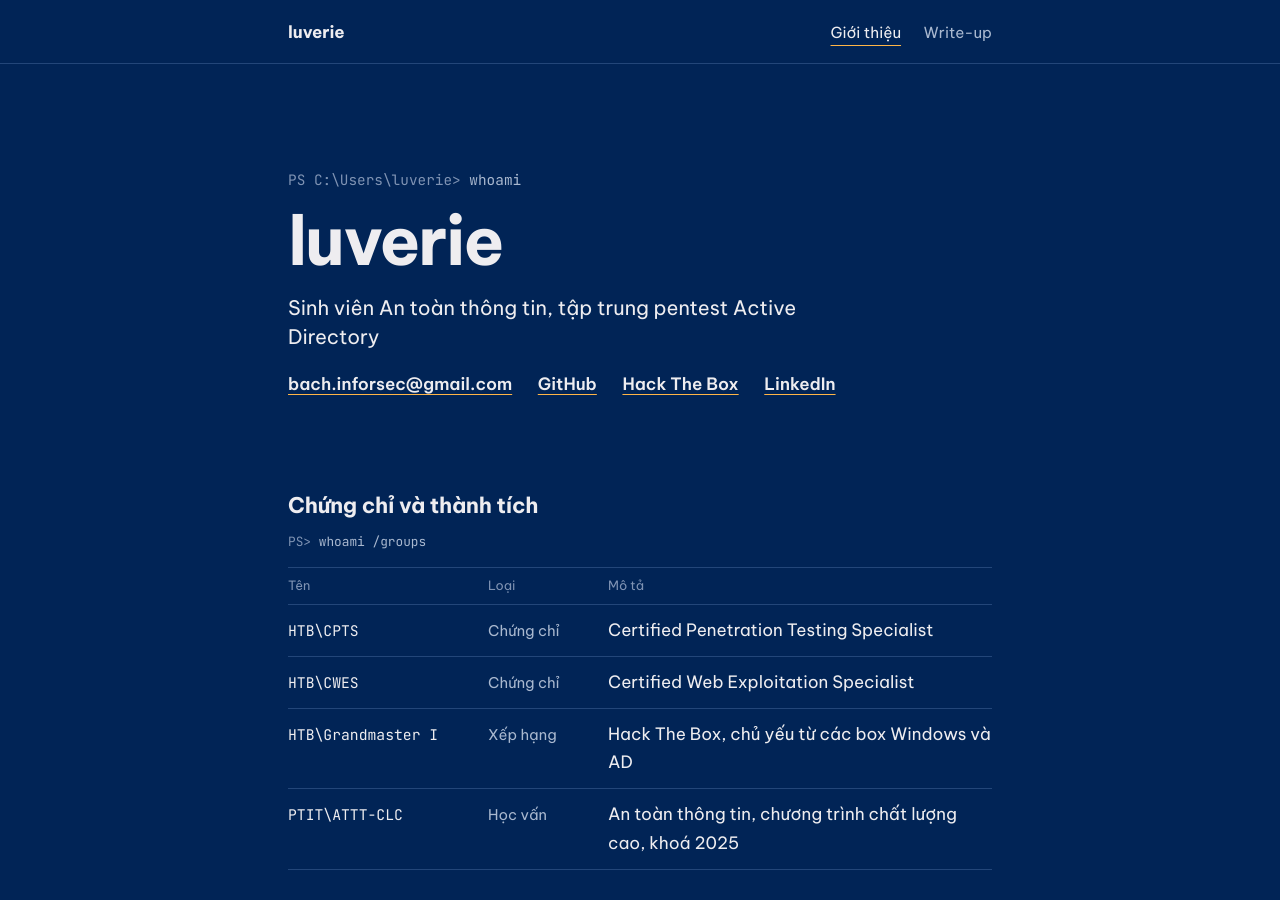
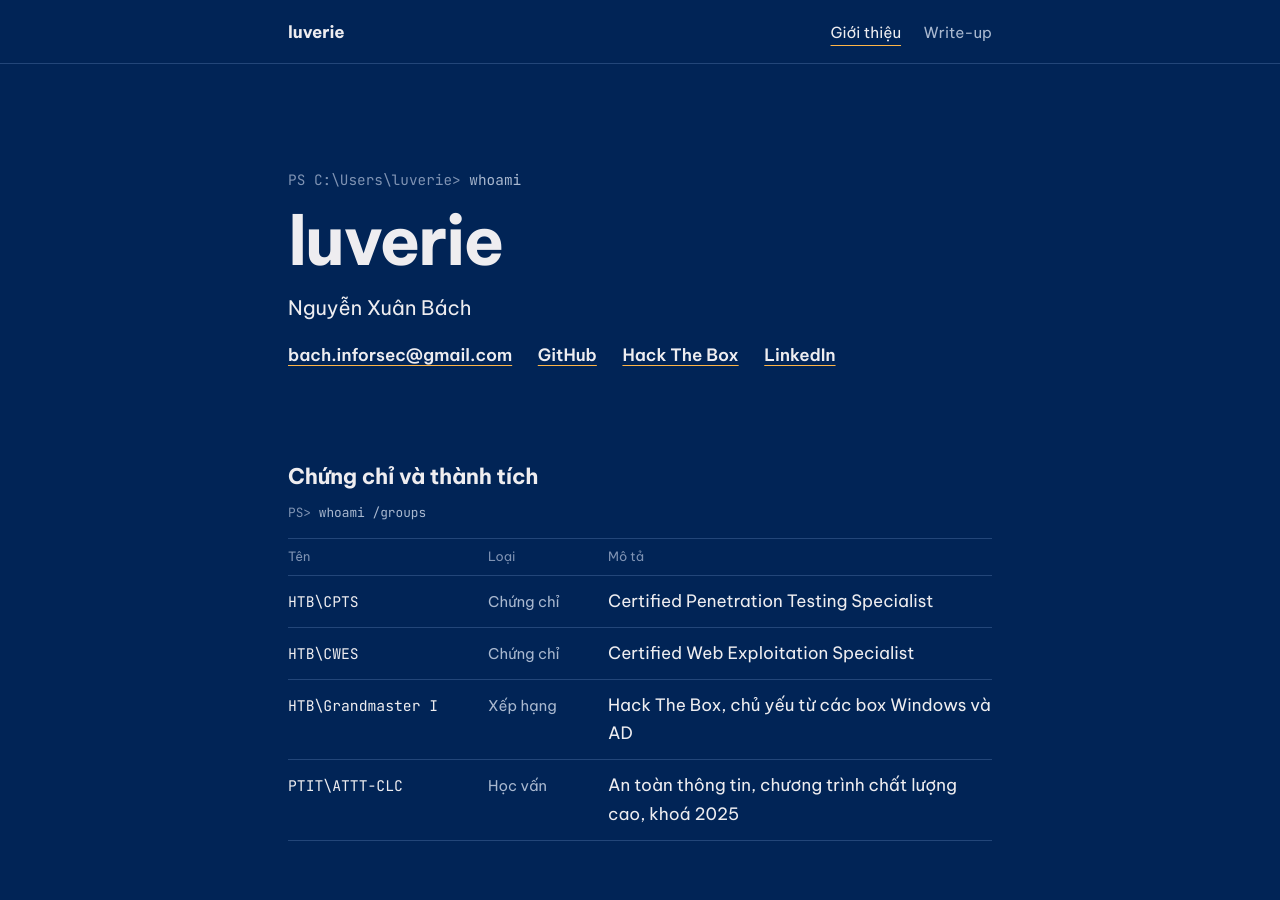
Before and after one commit to Luv3rie/Luv3rie.github.io, a Jekyll site: the page built from index.md, in a window 1280 px wide and 900 px high. Built offline with Jekyll 4.4.1, drawn with Linux system fonts in a browser that asks for light colours.

Commit message:
update congif

```diff
--- a/_config.yml
+++ b/_config.yml
@@ -8,7 +8,7 @@ lang: vi
 author:
   handle: luverie
   name: ""            # tên thật, vd "Nguyễn Văn A". Để trống thì hiện handle.
-  role: Sinh viên An toàn thông tin, tập trung pentest Active Directory
+  role: Nguyễn Xuân Bách
   email: "bach.inforsec@gmail.com"           # vd "ban@gmail.com"
   github: luv3rie     # username GitHub
   htb: "https://profile.hackthebox.com/profile/019cd308-42f2-7243-a257-c16379039272"
```
